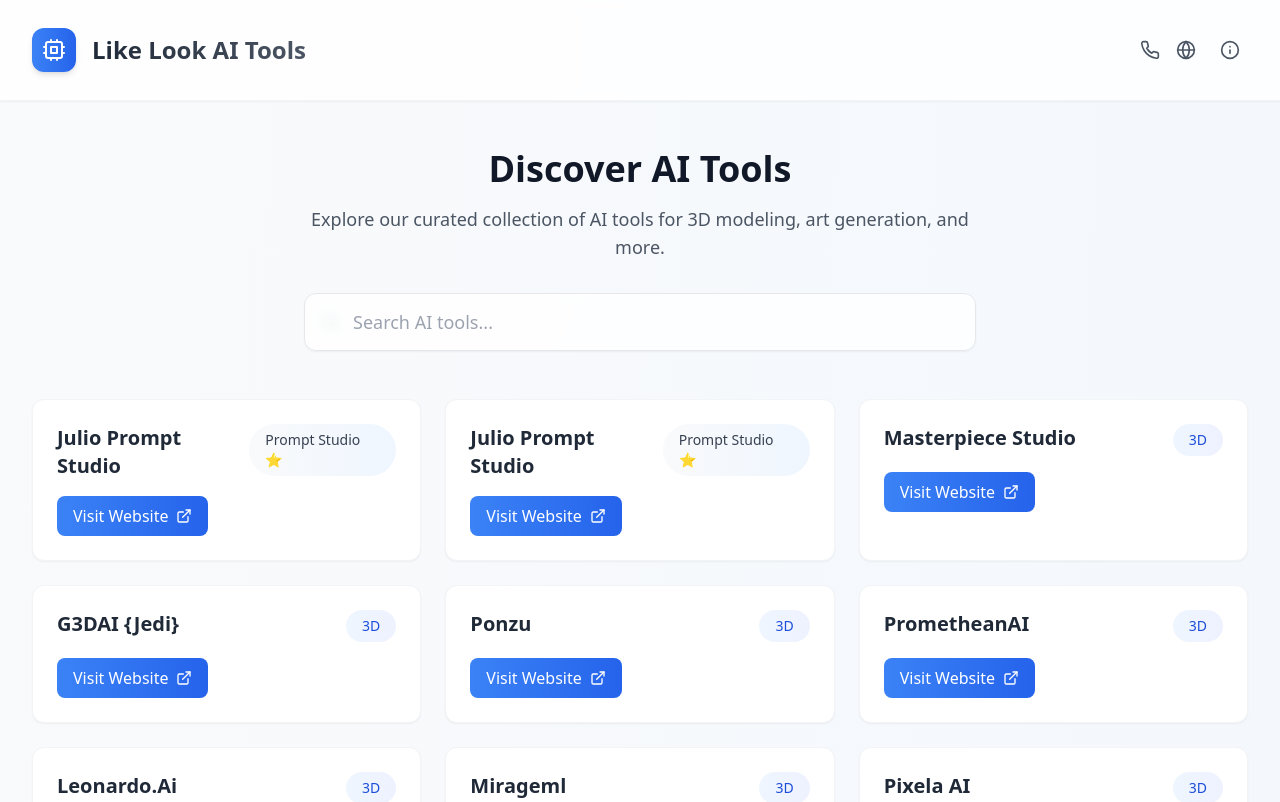
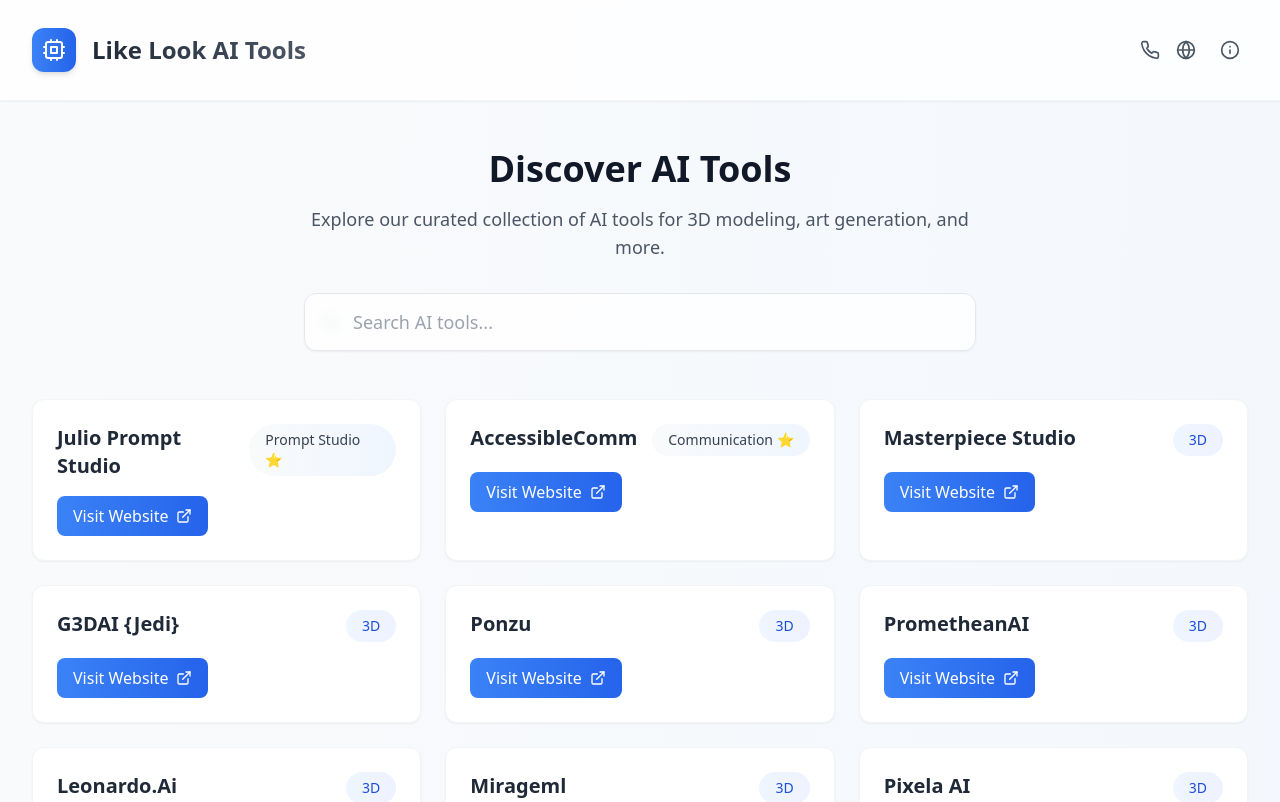
Before and after one commit to AstridNielsen-lab/Like-Look-Solutions-AI-Tools, a React (Vite) app: page / in a window 1280 px wide. Shown: the top 802 px of the page. Built offline with nearby package versions, Linux system fonts and the light colour scheme.

Commit message:
Update tools.ts

```diff
--- a/src/data/tools.ts
+++ b/src/data/tools.ts
@@ -2,7 +2,7 @@ import { Tool } from '../types';
 
 export const tools: Tool[] = [
   { name: 'Julio Prompt Studio', url: 'https://radiotatuapefm.pythonanywhere.com', category: 'Prompt Studio ⭐' },
-  { name: 'Julio Prompt Studio', url: 'https://radiotatuapefm.pythonanywhere.com', category: 'Prompt Studio ⭐' },
+  { name: 'AccessibleComm', url: 'https://accessible-comm.vercel.app', category: 'Communication ⭐' },
   { name: 'Masterpiece Studio', url: 'https://masterpiecestudio.com', category: '3D' },
   { name: 'G3DAI {Jedi}', url: 'https://g3d.ai', category: '3D' },
   { name: 'Ponzu', url: 'https://www.ponzu.gg', category: '3D' },
```
